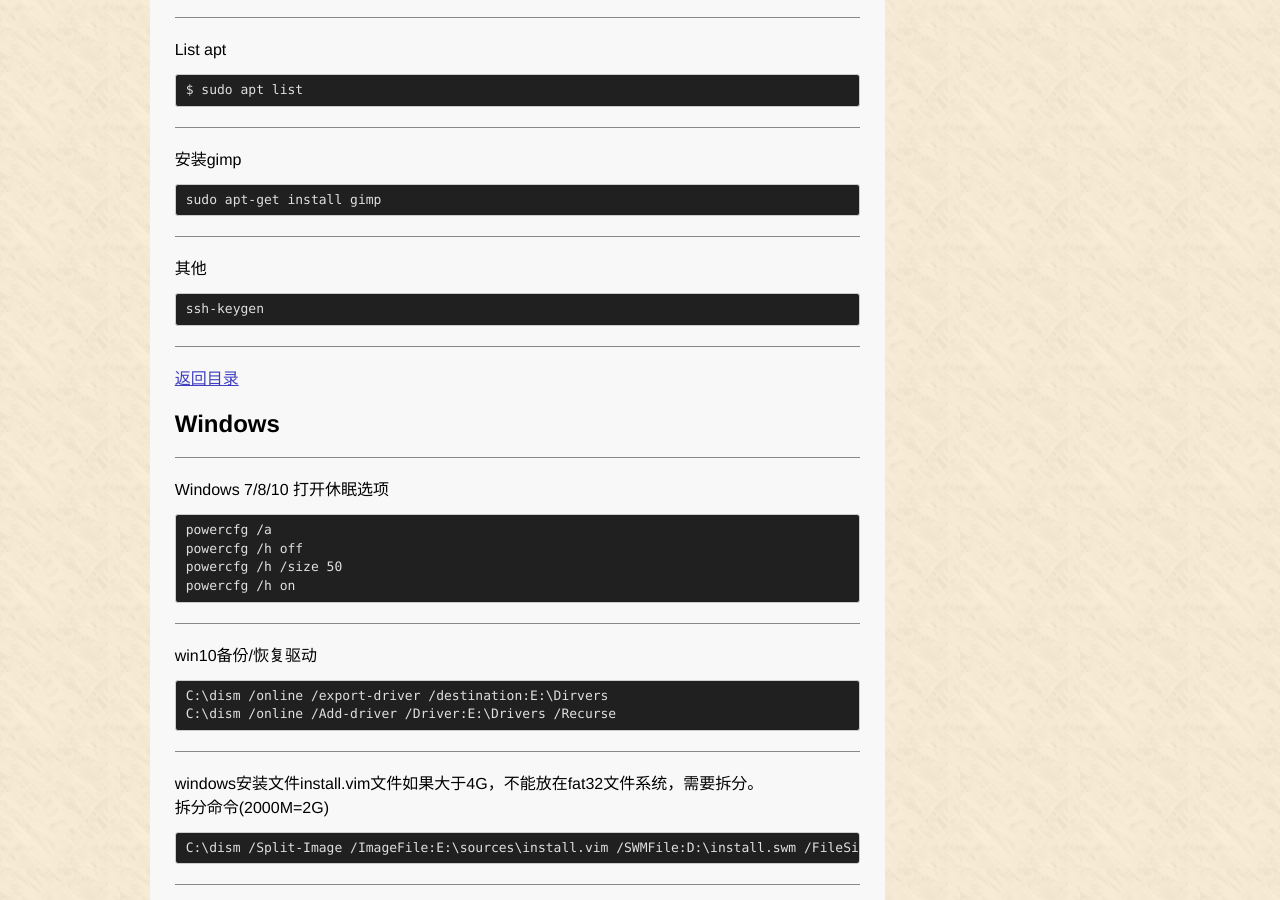
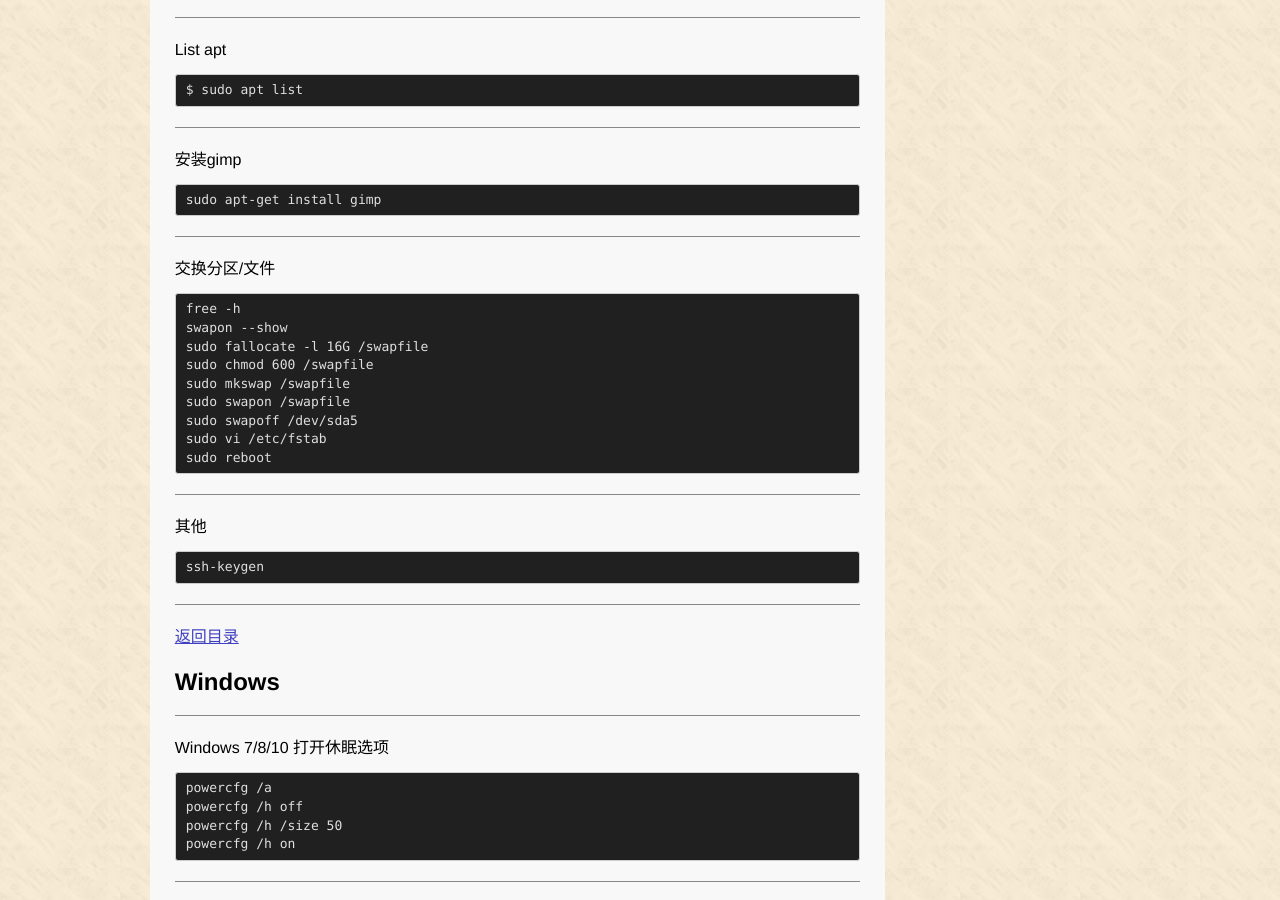
Before and after one commit to cleanli/cleanhome, a Jekyll site: the page built from _posts/tech/2017-05-29-cmd_collecting.md, in a window 1280 px wide and 900 px high, scrolled down 4292 px. Built offline with Jekyll 4.4.1, drawn with Linux system fonts in a browser that asks for light colours.

Commit message:
add swap related cmd

````diff
--- a/_posts/tech/2017-05-29-cmd_collecting.md
+++ b/_posts/tech/2017-05-29-cmd_collecting.md
@@ -224,6 +224,19 @@ $ sudo apt list
 sudo apt-get install gimp
 ```
 ---
+交换分区/文件
+```
+free -h
+swapon --show
+sudo fallocate -l 16G /swapfile
+sudo chmod 600 /swapfile
+sudo mkswap /swapfile
+sudo swapon /swapfile
+sudo swapoff /dev/sda5
+sudo vi /etc/fstab
+sudo reboot
+```
+---
 其他
 ```
 ssh-keygen
````
